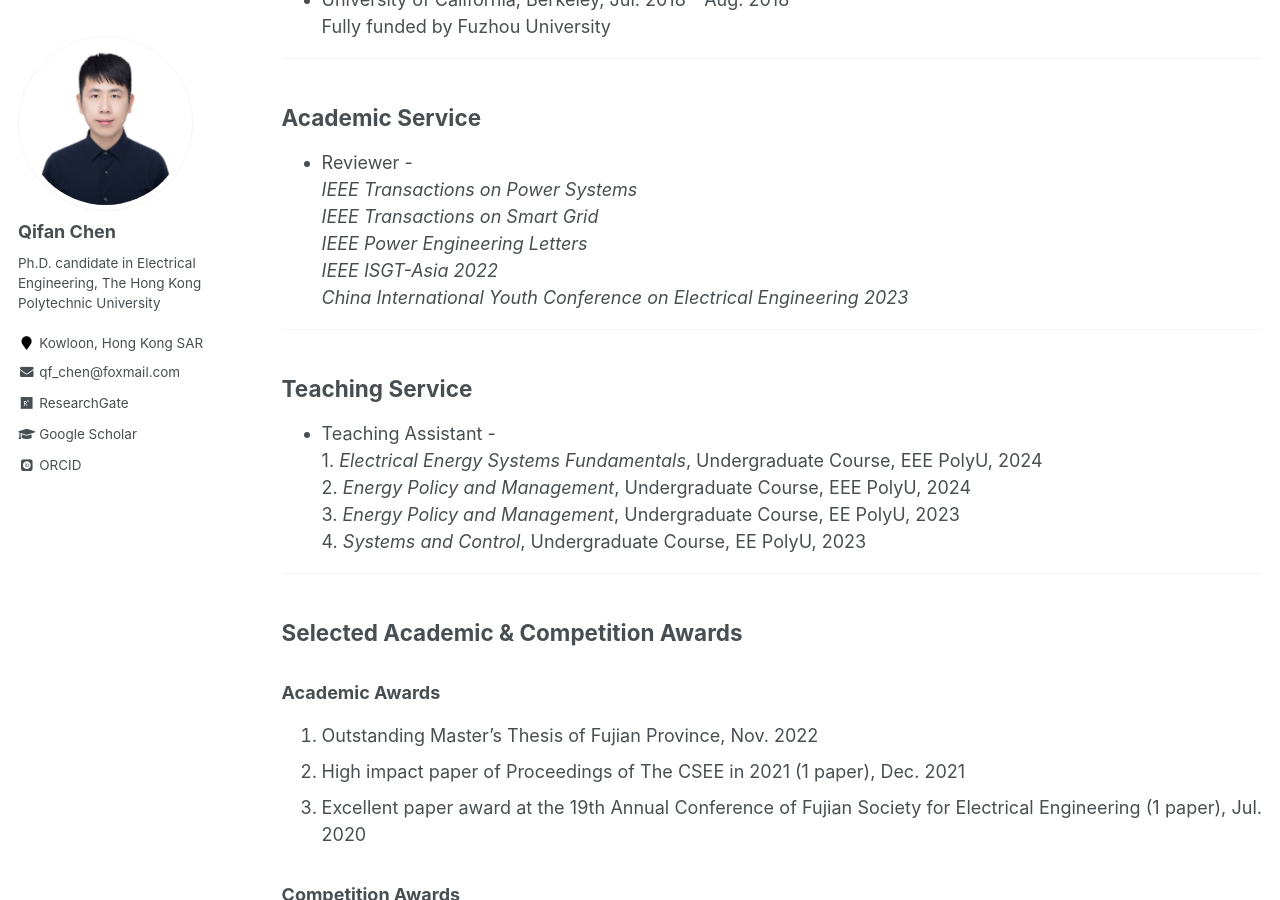
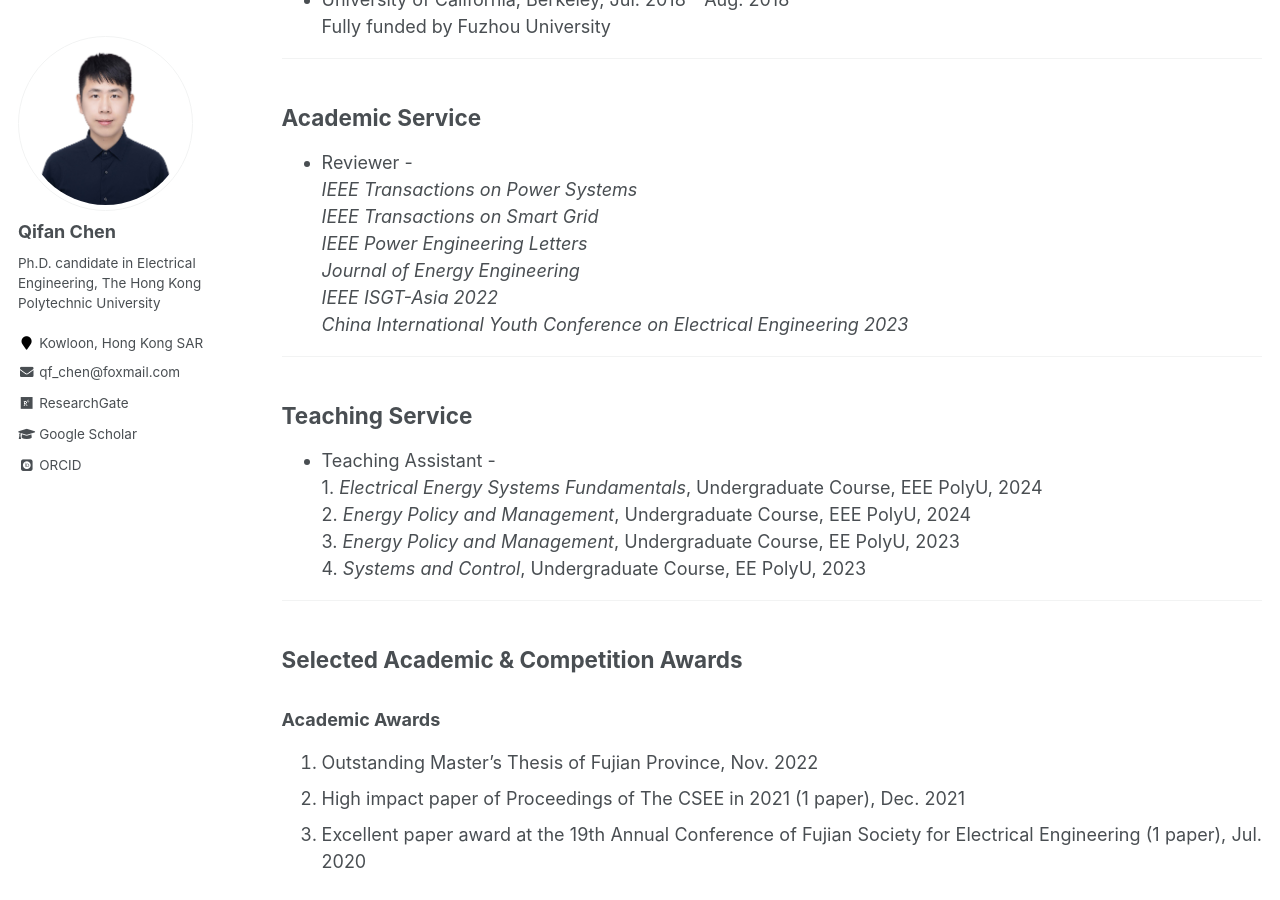
Before and after one commit to ChQf/ChQf.github.io, a Jekyll site: the page built from _pages/biography.md, in a window 1280 px wide and 900 px high, scrolled down 521 px. Built offline with Jekyll 4.4.1, drawn with Linux system fonts in a browser that asks for light colours; some web fonts are replaced.

Commit message:
Update biography.md

```diff
--- a/_pages/biography.md
+++ b/_pages/biography.md
@@ -31,6 +31,7 @@ redirect_from:
 <br>*IEEE Transactions on Power Systems*
 <br>*IEEE Transactions on Smart Grid*
 <br>*IEEE Power Engineering Letters*
+<br>*Journal of Energy Engineering*
 <br>*IEEE ISGT-Asia 2022*
 <br>*China International Youth Conference on Electrical Engineering 2023*
 {: .text-justify}
```
